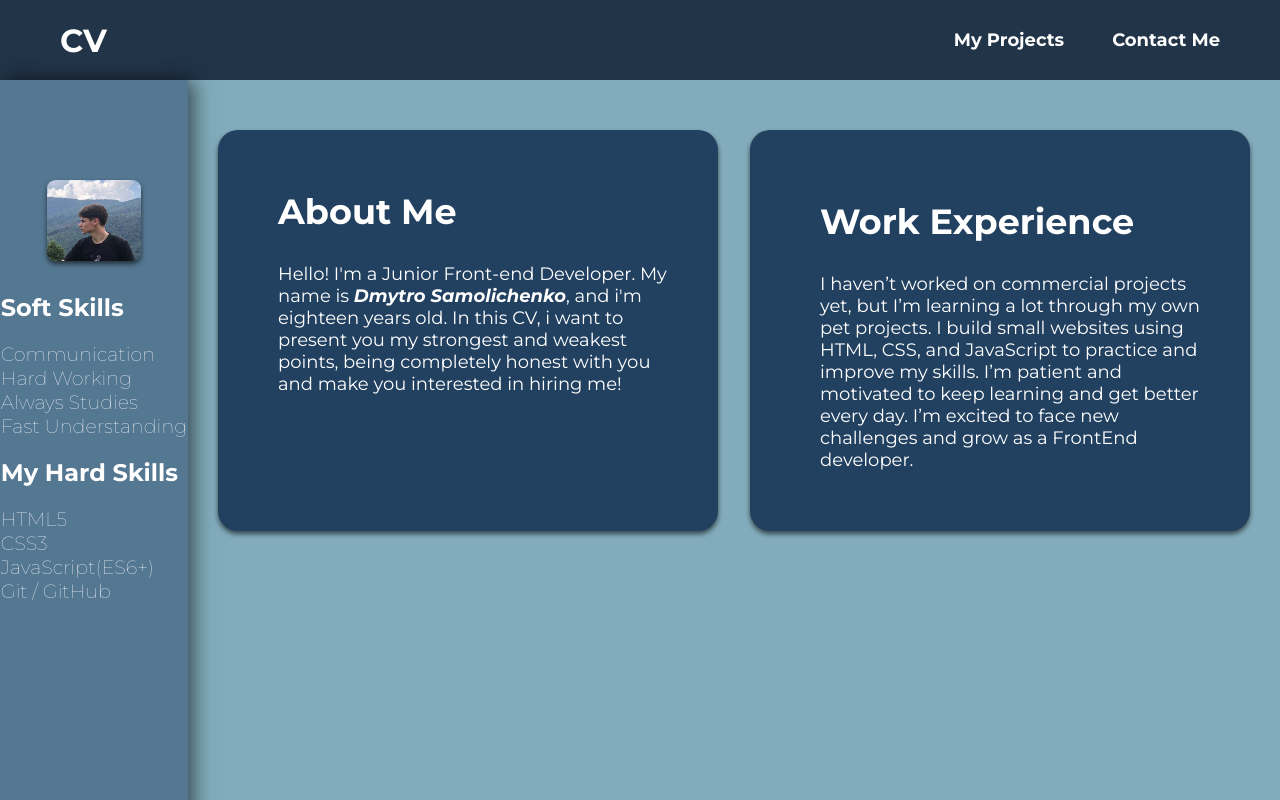
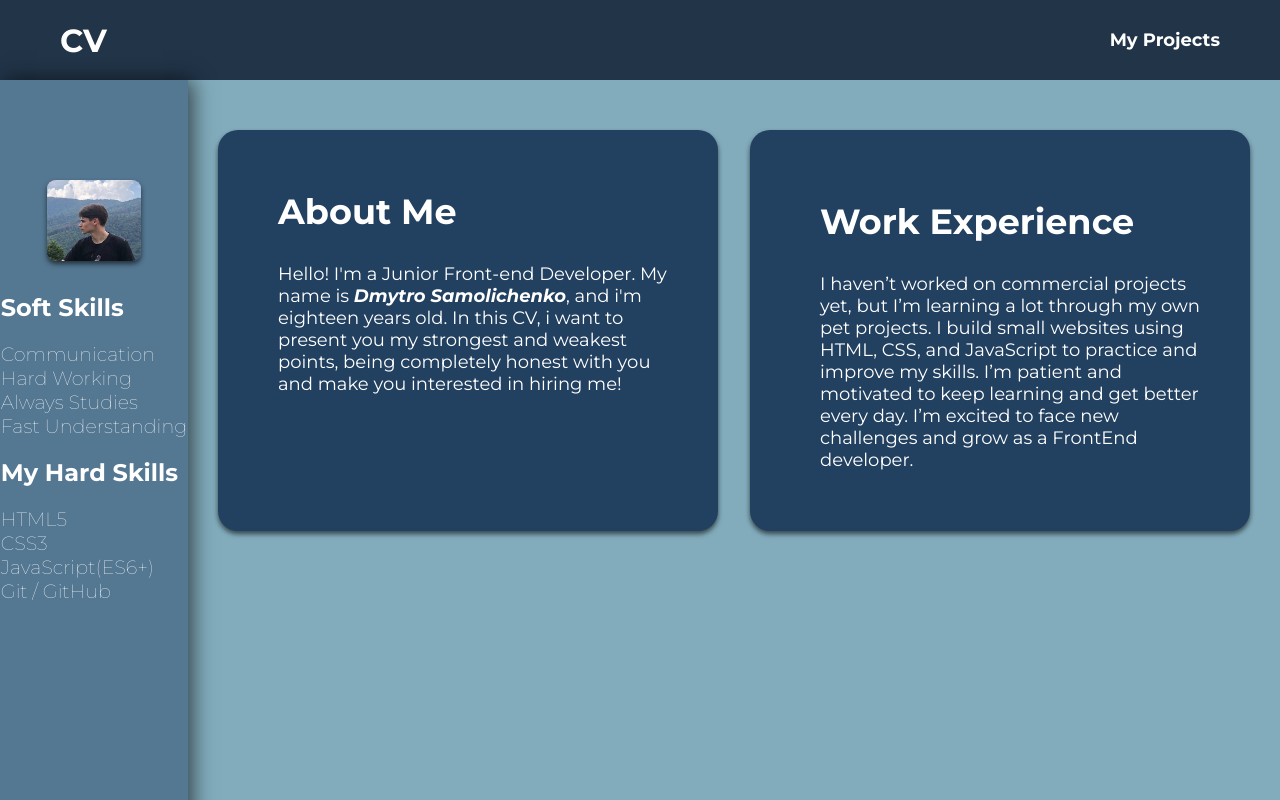
Before and after one commit to DmytroSamolichenko/Resume, a plain HTML site: page index.html in a window 1280 px wide. Shown: the top 800 px of the page. Drawn offline with Linux system fonts and the light colour scheme.

Commit message:
improving webpage

```diff
--- a/index.html
+++ b/index.html
@@ -15,9 +15,6 @@
             <ul class="nav">
                 <li class="list-item">
                     <a href="https://github.com/DmytroSamolichenko?tab=repositories">My Projects</a>
-                </li>
-                <li class="list-item">
-                    <a href="#">Contact Me</a>
                 </li>
             </ul>
         </div>
```
